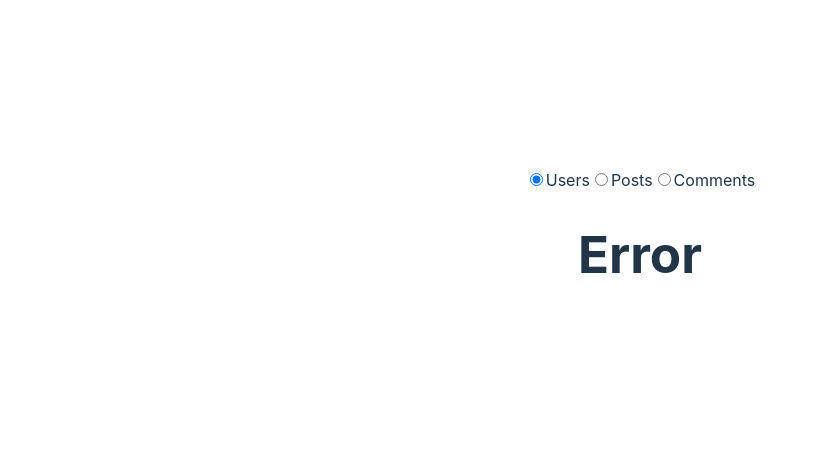
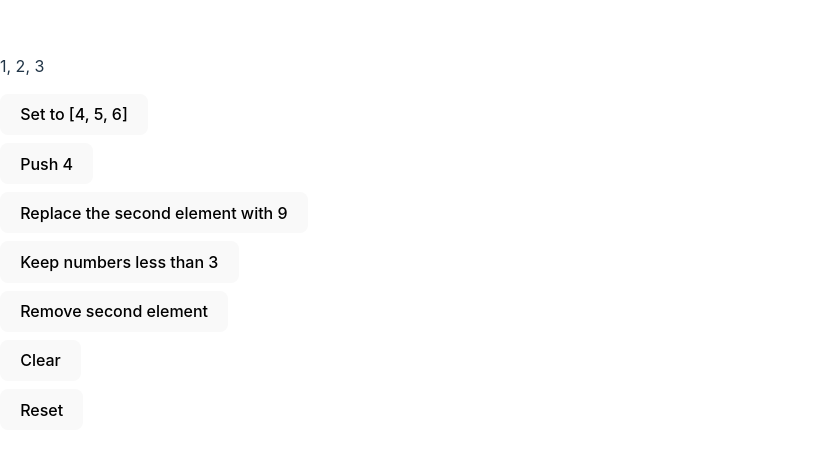
Before and after one commit to suckitfa/react-simpliied-beginner-code, a React (Vite) app: page / in a window 1280 px wide. Shown: the part 158-612 px from the top of the page, without its empty margins (0-817 px from the left). Built offline with nearby package versions, Linux system fonts and the light colour scheme; no server answers.

Commit message:
feat: useArray

```diff
--- a/src/App.jsx
+++ b/src/App.jsx
@@ -1,6 +1,6 @@
 import React from 'react'
 import TodoList from './components/TodoList'
-import './App.css'
+// import './App.css'
 import MyName from './components/NameFun'
 import userData from './components/UserCard/user.json'
 import UserCard from './components/UserCard'
@@ -24,6 +24,7 @@
 import TestUseCallback from './components/TestUseCallback'
 import SelfHooks from './components/SelfHooks'
 import TestUseFetch from './components/TestUseFetch'
+import TestUseArray from './components/TestUseArray'
 function App() {
   const todos = [
   ]
@@ -62,7 +63,8 @@
       {/* <TestUseMemo></TestUseMemo> */}
       {/* <TestUseCallback></TestUseCallback> */}
       {/* <SelfHooks></SelfHooks> */}
-      <TestUseFetch></TestUseFetch>
+      {/* <TestUseFetch></TestUseFetch> */}
+      <TestUseArray></TestUseArray>
     </div>
   )
 }
--- /dev/null
+++ b/src/components/TestUseArray.jsx
@@ -0,0 +1,41 @@
+const INITIAL_ARRAY = [1, 2, 3]
+import { useEffect } from 'react'
+// const INITIAL_ARRAY = () => [1, 2, 3]
+import useArray from '../hooks/useArray'
+function App() {
+    const { array, set, push, replace, filter, remove, clear, reset } =
+        useArray(INITIAL_ARRAY)
+
+    useEffect(() => {
+        console.log('array ', array)
+    }, array)
+    return (
+        <>
+            <div>{array.join(", ")}</div>
+            <div
+                style={{
+                    display: "flex",
+                    flexDirection: "column",
+                    gap: ".5rem",
+                    alignItems: "flex-start",
+                    marginTop: "1rem",
+                    border: '1px solid black;'
+                }}
+            >
+                <button onClick={() => set([4, 5, 6])}>Set to [4, 5, 6]</button>
+                <button onClick={() => push(4)}>Push 4</button>
+                <button onClick={() => replace(1, 9)}>
+                    Replace the second element with 9
+                </button>
+                <button onClick={() => filter(n => n < 3)}>
+                    Keep numbers less than 3
+                </button>
+                <button onClick={() => remove(1)}>Remove second element</button>
+                <button onClick={clear}>Clear</button>
+                <button onClick={reset}>Reset</button>
+            </div>
+        </>
+    )
+}
+
+export default App
--- /dev/null
+++ b/src/hooks/useArray.js
@@ -0,0 +1,45 @@
+import { useRef, useState } from "react"
+
+function useArray(initArr = []) {
+    // to store the init Array
+    const initArrayRef = useRef([...initArr])
+    const [arr, setArr] = useState(initArr)
+
+
+    // const set = (newArr) => {
+    //     setArr(newArr)
+    // }
+
+    const push = (ele) => {
+        setArr(curArr => [...curArr, ele])
+    }
+
+    //muti ways to implement this
+    const replace = (index, ele) => {
+        setArr(curArr => {
+            return curArr.map((item, k) => {
+                if (index === k) return ele;
+                return item;
+            })
+        })
+    }
+
+    const remove = (index) => {
+        setArr(curArr => curArr.filter((_, i) => i !== index))
+    }
+
+    const filter = (func) => {
+        setArr(curArr => curArr.filter(func))
+    }
+
+    const reset = () => {
+        setArr(initArrayRef.current)
+    }
+    const clear = () => setArr([])
+
+    return {
+        array: arr, set: setArr, push, replace, filter, remove, clear, reset
+    }
+}
+
+export default useArray
```
